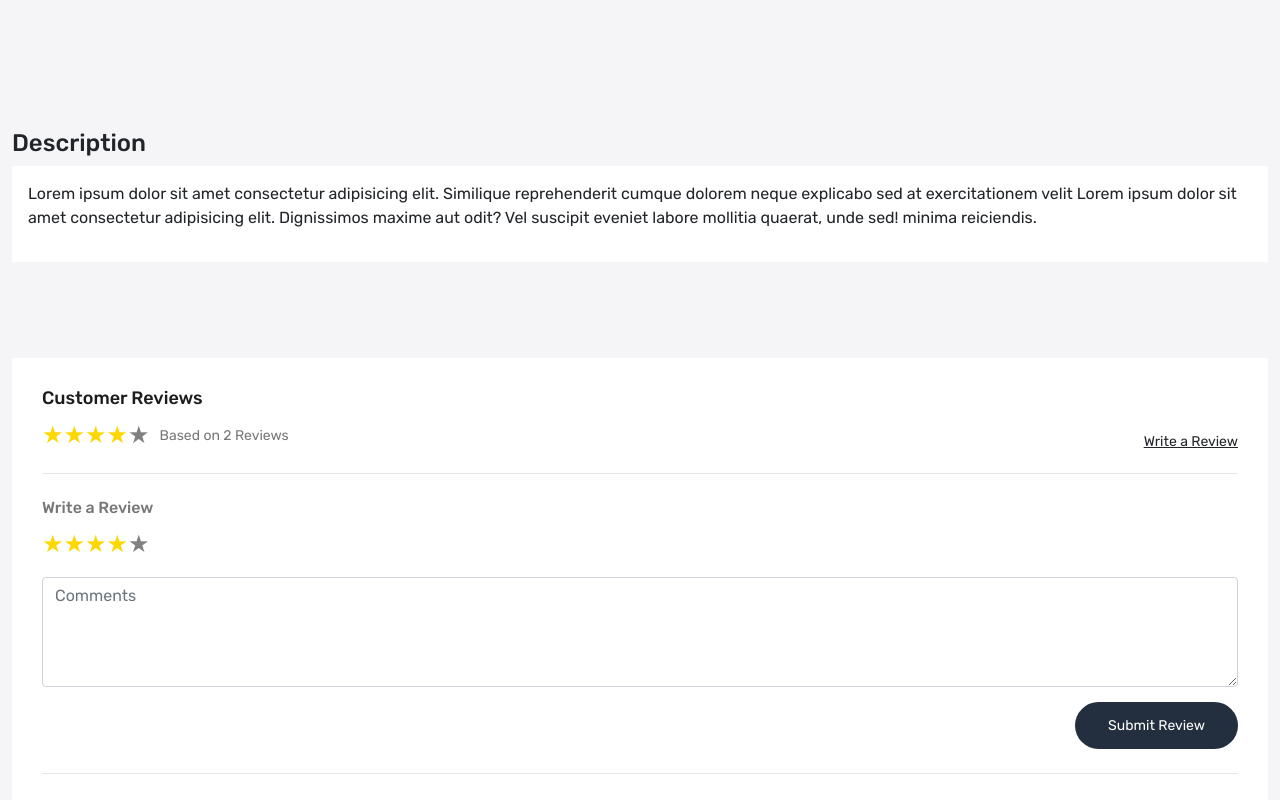
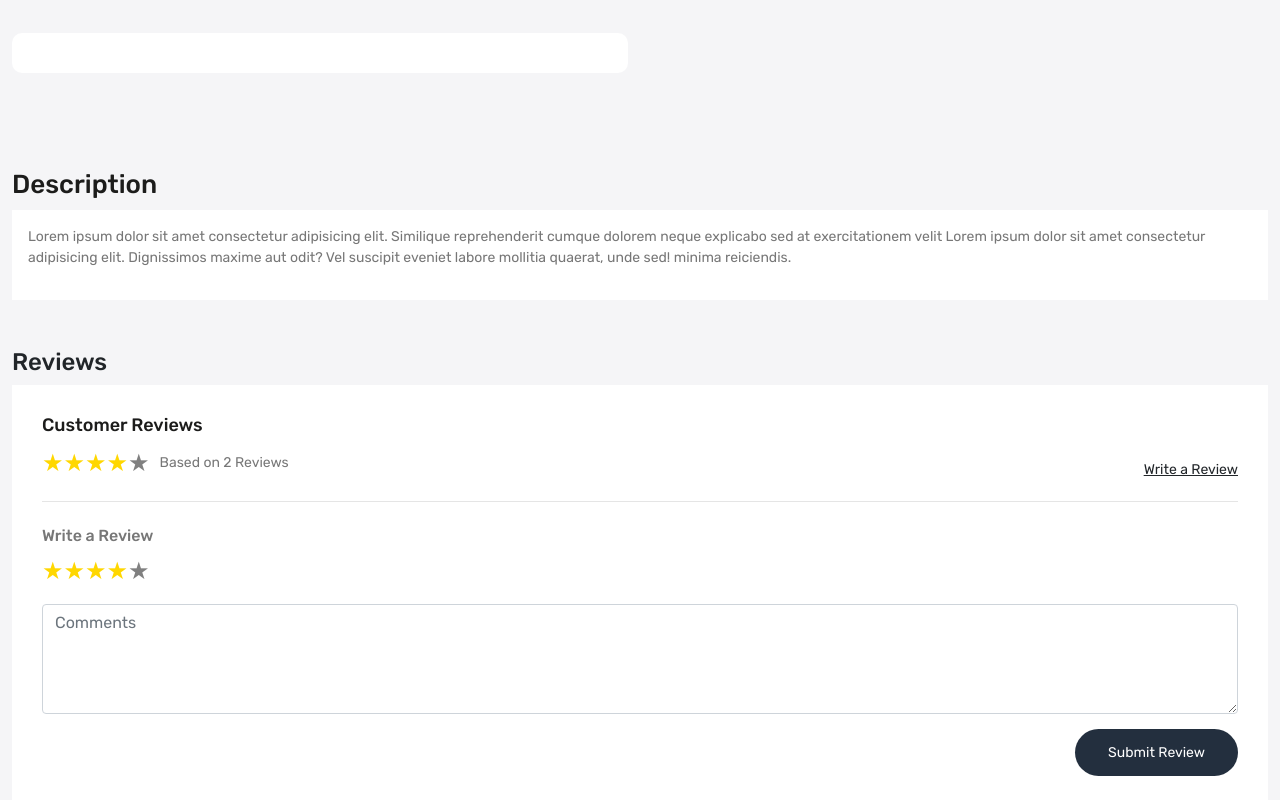
Before and after one commit to eugene4545/ui-store, a React (Create React App) app: page /product/1 in a window 1280 px wide. Shown: the part 820-1620 px from the top of the page. Built offline with nearby package versions, Linux system fonts and the light colour scheme.

Commit message:
prod-info

```diff
--- a/src/App.css
+++ b/src/App.css
@@ -686,6 +686,18 @@ color: white;
 
 
 /* Main Product Page */
+.description-wrapper h4,
+.reviews-wrapper h3{
+  font-size: 26px;
+  color: #1c1c1b;
+  margin-bottom: 10px;
+}
+.description-wrapper p{
+  font-size: 14px;
+  color: var(--color-777777);
+}
+
+
 .review-inner-wrapper{
   background-color: white;
   padding: 30px;
@@ -725,4 +737,14 @@ color: white;
   color: var(--color-777777);
 }
 
+
+.main-product-image{
+  padding: 20px;
+  background-color: white;
+  border-radius: 10px;
+}
+
+.main-product-image > div {
+  border: 1px solid rgba(0, 0, 0, 0.25);
+}
 /* Main Product Page ends */
--- a/src/pages/SingleProduct.js
+++ b/src/pages/SingleProduct.js
@@ -14,7 +14,11 @@ const SingleProduct = () => {
       <div className="main-product-wrapper py-5 home-wrapper-2">
         <div className="container-xxl">
           <div className="row">
-            <div className="col-6"></div>
+            <div className="col-6">
+              <div className="main-product-image">
+
+              </div>
+            </div>
             <div className="col-6"></div>
           </div>
         </div>
@@ -38,10 +42,11 @@ const SingleProduct = () => {
           </div>
         </div>
       </div>
-      <section className="reviews-wrapper py-5 home-wrapper-2">
+      <section className="reviews-wrapper home-wrapper-2">
         <div className="container-xxl">
           <div className="row">
             <div className="col-12">
+              <h4>Reviews</h4>
               <div className="review-inner-wrapper">
                 <div className="review-head d-flex justify-content-between align-items-end">
                   <div>
```
